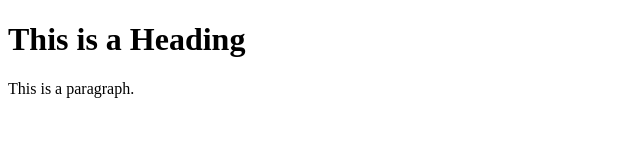
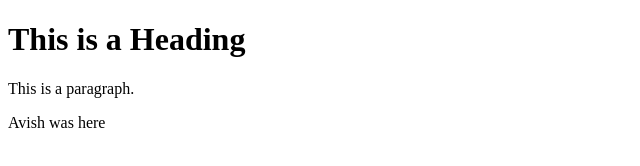
Before and after one commit to avi072/learn_git, a plain HTML site: page index.html in a window 1280 px wide. Shown: the whole page, without its empty margins (0-640 px from the left). Drawn offline with Linux system fonts and the light colour scheme.

Commit message:
Extra paragraph

```diff
--- a/index.html
+++ b/index.html
@@ -7,6 +7,6 @@
 
 <h1>This is a Heading</h1>
 <p>This is a paragraph.</p>
-
+<p>Avish was here</p>
 </body>
 </html>
```
